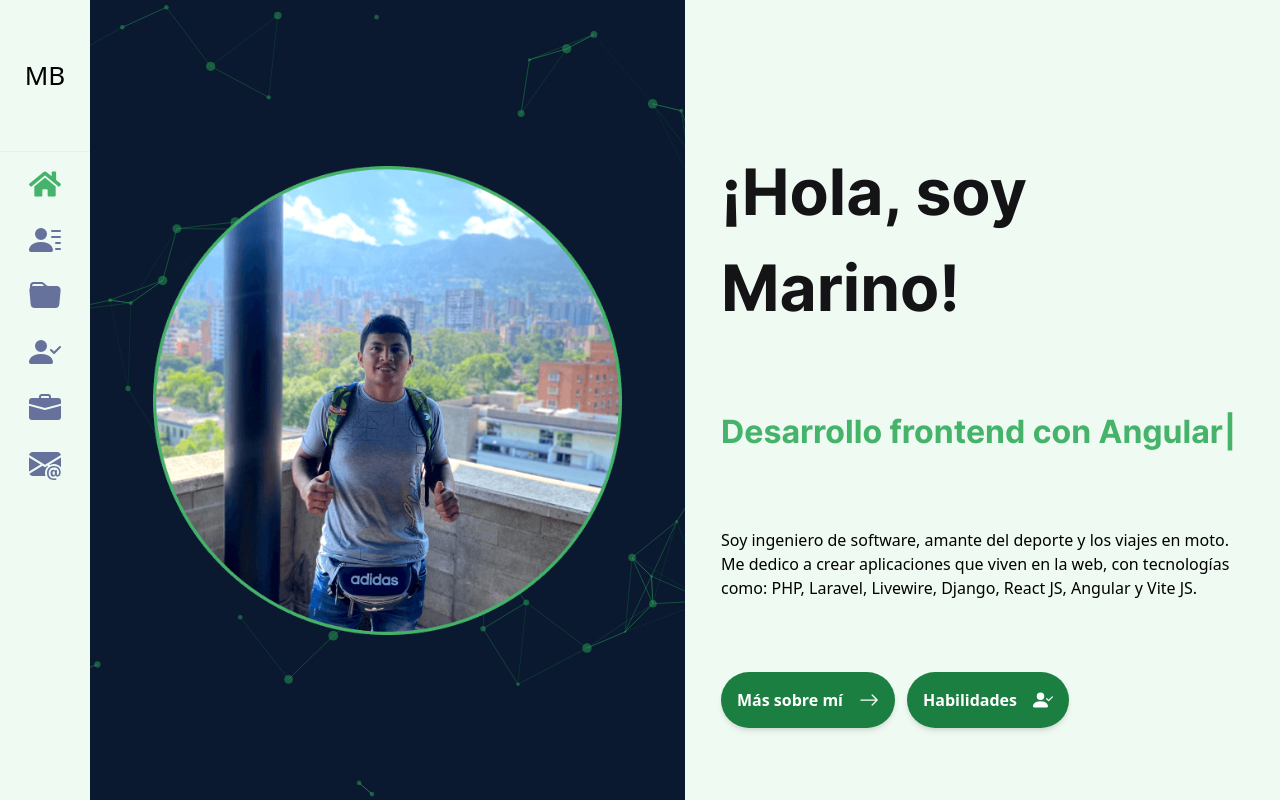
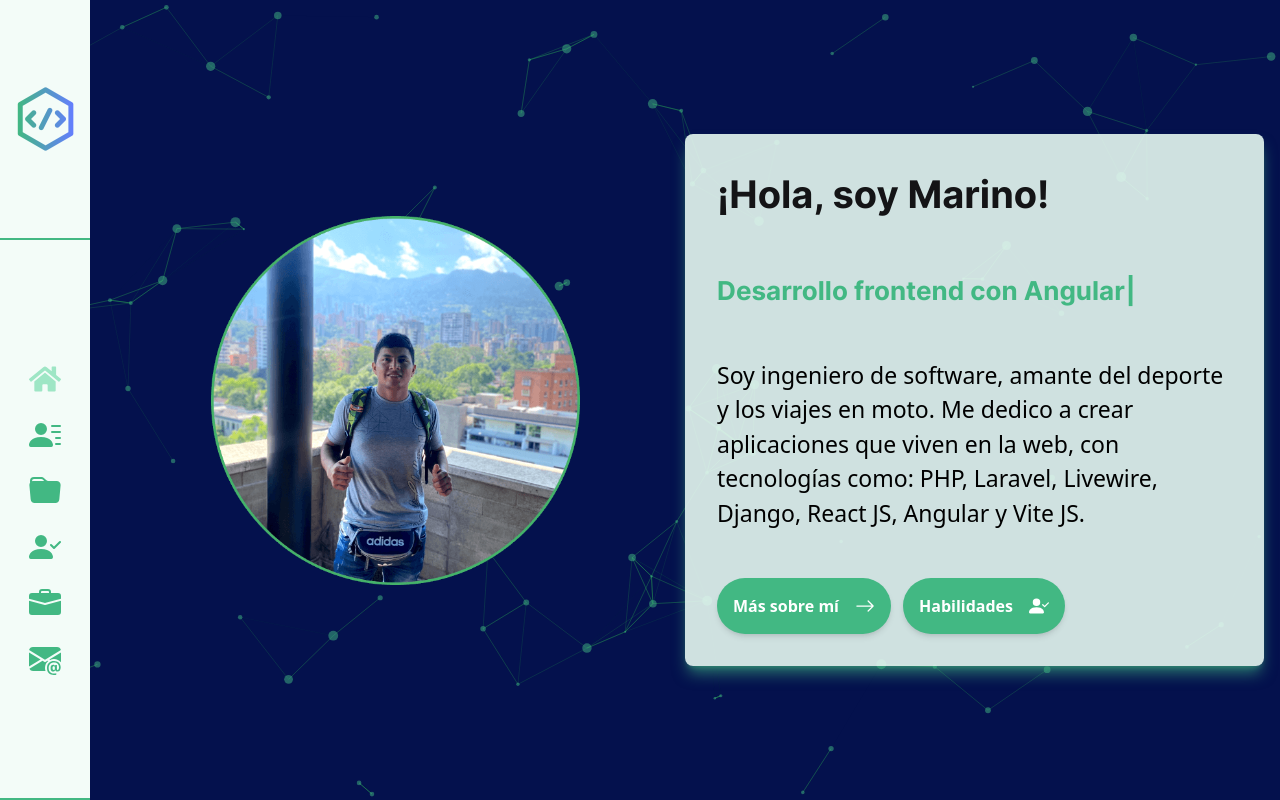
Before and after one commit to fili258-oss/marino-botina, a React (Vite) app: page / in a window 1280 px wide. Built offline with nearby package versions, Linux system fonts and the light colour scheme.

Commit message:
Refactor code structure for improved readability and maintainability

```diff
--- a/index.html
+++ b/index.html
@@ -2,14 +2,17 @@
 <html lang="es">
   <head>
     <meta charset="UTF-8" />
-    <link rel="icon" type="image/svg+xml" href="/vite.svg" />
+    <link rel="icon" type="image/png" href="/public/Favicon.png" />
     <meta name="viewport" content="width=device-width, initial-scale=1.0" />
-    <title>Marino Botina</title>
+    <title>Ingeniero de Software - Marino Botina</title>
     <link rel="stylesheet" href="src/assets/styles/index.css">
+    <meta name="description" content="Portafolio de Marino Botina, Ingeniero de Software.">
+    <meta name="keywords" content="Marino Botina, Ingeniero de Software, Portafolio, Desarrollo Web, React, TypeScript, Laravel, Vue Js, Django, Next Js">
+    <meta name="author" content="Marino Botina">
+
   </head>
   <body>
     <div id="root"></div>
     <script type="module" src="/src/main.tsx"></script>
-
   </body>
 </html>
--- a/src/components/ParticlesBackground.tsx
+++ b/src/components/ParticlesBackground.tsx
@@ -20,7 +20,7 @@ const ParticlesBackground = () => {
         options={{
             background: {
                 color: {
-                    value: "#0a192f",
+                    value: "#04114d",
                 },
             },
             fullScreen: {
@@ -53,7 +53,7 @@ const ParticlesBackground = () => {
             },
             particles: {
                 color: {
-                    value: "#2A9F55",
+                    value: "#42b883",
                 },
                 links: {
                     color: "#2A9F55",
--- a/src/components/navbar.tsx
+++ b/src/components/navbar.tsx
@@ -2,6 +2,8 @@ import { NavLink } from 'react-router-dom';
 
 import { dataNavbar } from '../data/data';
 import { useNavbarStore } from '../store/navbarStore';
+import Logo from '/Favicon.png';
+
 //import { useTranslation } from 'react-i18next';
 //import { languageData } from '../data/data';
 
@@ -14,29 +16,23 @@ const Navbar = () => {
         i18n.changeLanguage(lang_code);
     };*/
     return (
-        <nav className='order-3 bg-app-greenprimary-50 xl:justify-center sm:justify-center sm:order-1'>
-            <NavLink to='/'>
-                <h1 className='py-14 text-center border-b text-app-blue-dark text-[1.625rem] border-app-gray-100'>
-                    MB
-                </h1>
+        <nav className='flex flex-col bg-app-greenprimary-50 sm:order-1'>
+            <NavLink to='/' className='flex flex-col border-b-2 border-app-greenprimary-600 h-[30%] justify-center items-center'>
+                <img src={Logo} alt="Ing Marino Botina" className="w-16 h-16 mx-auto" />
             </NavLink>
-            <article className='py-4'>
-                <ul className='flex xl:flex-col sm:flex-row gap-y-6 gap-x-6'>
+            <ul className='flex flex-col justify-center items-center gap-6  border-b-2 h-[70%] border-app-greenprimary-600 py-4'>
                 {dataNavbar(navbarItemActive).nav.map((item) => (
                     <NavLink
                         key={item.id}
                         to={item.to}
-                            className=' flex flex-col items-center text-app-gray-700'
+                        className='flex items-center text-app-greenprimary-600'
                         onClick={() => {
                             selectedItemNavbar(item.id);
                         }}>
                         {item.icon}
-
                     </NavLink>
                 ))}
             </ul>
-            </article>
-
         </nav>
     );
 }
--- a/src/screens/Aboutme.tsx
+++ b/src/screens/Aboutme.tsx
@@ -7,7 +7,7 @@ import { BsFileEarmarkArrowDownFill } from "react-icons/bs";
 
 const Aboutme = () => {
     return (
-        <section className="grid rows bg-app-greenprimary-50 pt-36 px-9 overflow-y-auto">
+        <section className="grid rows bg-app-greenprimary-50 pt-36 px-9">
             <h2 className="font-inter font-bold text-[4rem] text-app-heading">Sobre mí</h2>
             <hr></hr>
             <p className="">Ingeniero de Software y desarrollador web Full Stack.</p>
@@ -27,8 +27,6 @@ const Aboutme = () => {
             <ul className="flex flex-row text-app-greenprimary-50 gap-3 py-3">
                 <li><a download="HojaDeVidaMarinoBotina.pdf" href="https://drive.google.com/uc?export=download&id=1uR7dFbGXi14RYF6Vw1jYcb8lpKqnz9Mb" className="inline-flex items-center  p-4 text-base text-white shadow-md transition duration-200 ease-in hover:bg-app-greenprimary-400 focus:bg-app-greenprimary-400 focus:outline-none bg-app-greenprimary-600 text-center rounded-full font-semibold">Descargar CV <BsFileEarmarkArrowDownFill className="w-5 h-5 ml-4"/></a></li>
             </ul>
-
-
         </section>
 
     )
--- a/src/screens/App.tsx
+++ b/src/screens/App.tsx
@@ -8,21 +8,16 @@ import Projects from '../screens/Projects';
 import Experience from '../screens/Experience';
 import Contact from '../screens/Contact';
 import ParticlesBackground from '../components/ParticlesBackground';
-import HomeMarino from '../assets/imgs/MarinoBotina.png';
+
 
 
 function App() {
   return (
-    <div className='grid xl:grid-cols-[90px_1fr] sm:grid-cols-[70px_1fr] w-screen h-screen '>
+    <div className='grid'>
+      <ParticlesBackground />
+      <div className='grid grid-cols-[70px_1fr] xl:grid-cols-[90px_1fr]  w-screen h-screen '>
           <Navbar />
-
-        <main className='grid grid-rows-2 xl:grid-cols-[50%_1fr] sm:grid-rows-none order-2'>
-
-            <section className="grid rows justify-items-center sm:px-4">
-              <ParticlesBackground/>
-                <img src={ HomeMarino} className="xl:h-[469px] xl:w-[469px] " alt="Imagen Perfil" />
-            </section>
-
+          <main className='grid grid-rows-1 order-2 overflow-y-auto h-screen'>
                 <Routes>
                   <Route path='/' element={<Home />} />
                   <Route path='/aboutme' element={<Aboutme />} />
@@ -32,8 +27,9 @@ function App() {
                   <Route path='/contact' element={<Contact />} />
                 </Routes>
           </main>
+      </div>
+    </div>
 
-    </div>
 
 
 
--- a/src/screens/Experience.tsx
+++ b/src/screens/Experience.tsx
@@ -7,7 +7,7 @@ import {
 
 const Experience = () => {
     return (
-        <section className="grid rows bg-app-greenprimary-50 pt-32 px-9 overflow-y-auto h-screen">
+        <section className="grid rows bg-app-greenprimary-50 pt-32 px-9">
             <h2 className="font-inter font-bold text-[4rem] text-app-heading">Mi experiencia</h2>
             <hr className="mb-4"></hr>
             <Tab.Group>
--- a/src/screens/Home.tsx
+++ b/src/screens/Home.tsx
@@ -2,14 +2,21 @@ import { BsArrowRight, BsFillPersonCheckFill } from "react-icons/bs";
 import { NavLink } from 'react-router-dom';
 import { useNavbarStore } from '../store/navbarStore';
 import Typewriter from 'typewriter-effect';
+import HomeMarino from '../assets/imgs/MarinoBotina.png';
 
 const Home = () => {
     const { selectedItemNavbar } = useNavbarStore();
     return (
 
-        <section className="grid rows bg-app-greenprimary-50 pt-36 px-9">
-            <h2 className="font-inter font-bold text-[4rem]  text-app-heading">¡Hola, soy Marino!</h2>
-            <h3 className="font-inter font-bold text-[32px] text-app-greenprimary-400">
+        <section className="grid grid-cols-1 md:grid-cols-2 xl:grid-cols-[50%_1fr] items-center mx-4">
+            <article>
+            <section className="justify-items-center py-10">
+                <img src={ HomeMarino} className="h-[200px] md:h-[270px] xl:h-[369px] w-auto" alt="Imagen Perfil" />
+            </section>
+            </article>
+            <article className ="flex flex-col gap-12 p-8 bg-app-greenprimary-100/90 rounded-lg shadow-lg shadow-app-greenprimary-600/60">
+                <h2 className="font-inter font-bold text-[30px] md:text-[32px] lg:text-[38px] xl:text-[38px]  text-app-heading">¡Hola, soy Marino!</h2>
+                <h3 className="font-inter font-bold text-[20px] md:text-[22px] lg:text-[24px] xl:text-[26px] text-app-greenprimary-600">
                 <Typewriter
                     options={{
                         strings: ['Desarrollo frontend con Angular', 'Desarrollo backend con Laravel','Administración de bases de datos'],
@@ -20,8 +27,7 @@ const Home = () => {
                 />
                 </h3>
 
-            <p>Soy ingeniero de software, amante del deporte y los viajes en moto. Me dedico a crear aplicaciones que viven en la web, con tecnologías como: PHP, Laravel, Livewire, Django, React JS, Angular y Vite JS.</p>
-
+                <p className="text-[17px] md:text-[19px] lg:text-[21px] xl:text-[23px]">Soy ingeniero de software, amante del deporte y los viajes en moto. Me dedico a crear aplicaciones que viven en la web, con tecnologías como: PHP, Laravel, Livewire, Django, React JS, Angular y Vite JS.</p>
                 <ul className="flex flex-row text-app-greenprimary-50 gap-3">
                     <li>
                         <NavLink
@@ -48,6 +54,8 @@ const Home = () => {
                         </NavLink>
                     </li>
                 </ul>
+            </article>
+
         </section>
 
     )
--- a/src/screens/Projects.tsx
+++ b/src/screens/Projects.tsx
@@ -12,7 +12,7 @@ import { Navigation } from 'swiper/modules';
 
 const Projects = () => {
     return (
-        <section className="grid rows bg-app-greenprimary-50 pt-32 px-9 overflow-y-auto h-screen">
+        <section className="grid rows bg-app-greenprimary-50 pt-32 px-9">
             <h2 className="font-inter font-bold text-[4rem] text-app-heading">Proyectos</h2>
             <hr></hr>
 
--- a/src/screens/Skills.tsx
+++ b/src/screens/Skills.tsx
@@ -11,7 +11,7 @@ import WordpressIcon from '../assets/imgs/WordPress.png'
 
 const Skills = () => {
     return (
-        <section className="grid rows bg-app-greenprimary-50 pt-36 px-9 overflow-auto">
+        <section className="grid rows bg-app-greenprimary-50 pt-36 px-9">
             <h2 className="font-inter font-bold text-[4rem] text-app-heading">Mis habilidades</h2>
             <hr></hr>
             <Tab.Group>
--- a/tailwind.config.js
+++ b/tailwind.config.js
@@ -11,32 +11,44 @@ export default {
         'app-heading':'#141416',
         'app-white': '#ffffff',
         'app-greenprimary': {
-          '50': '#effaf2',
-          '100': '#d7f4dc',
-          '200': '#b3e7bf',
-          '300': '#81d49a',
-          '400': '#45b36a',
-          '500': '#2a9f55',
-          '600': '#1c7f42',
-          '700': '#166637',
-          '800': '#14512e',
-          '900': '#114327',
-          '950': '#092517',
+          '50': '#f3fcf8',
+          '100': '#e6f9f1',
+          '200': '#daf7e9',
+          '300': '#c1f0db',
+          '400': '#9ee6c5',
+          '500': '#71d6a8',
+          '600': '#42b883',
+          '700': '#39a273',
+          '800': '#328660',
+          '900': '#2c684d',
+          '950': '#143928',
         },
         'app-gray': {
-          50: '#f3f7fa',
-          100: '#eaeff5',
-          200: '#d8e2ed',
-          300: '#c1cfe0',
-          400: '#a7b7d2',
-          500: '#90a0c4',
-          600: '#707eae',
-          700: '#66719c',
-          800: '#545d7f',
-          900: '#485067',
-          950: '#2a2e3c',
+          '50': '#f3f7fa',
+          '100': '#eaeff5',
+          '200': '#d8e2ed',
+          '300': '#c1cfe0',
+          '400': '#a7b7d2',
+          '500': '#90a0c4',
+          '600': '#707eae',
+          '700': '#66719c',
+          '800': '#545d7f',
+          '900': '#485067',
+          '950': '#2a2e3c',
         },
-
+        'app-blue': {
+          '50': '#f5f7ff',
+          '100': '#e5eaff',
+          '200': '#d1d9ff',
+          '300': '#b8c4ff',
+          '400': '#8a9dff',
+          '500': '#647eff',
+          '600': '#173aee',
+          '700': '#0d2dce',
+          '800': '#1029a8',
+          '900': '#132686',
+          '950': '#04114d',
+        },
       },
     },
   },
```
Also changed, not shown: public/Favicon.png (added), 1 other file (tests, documents, lock files or other folders). Lines whose indentation alone changed are shown as unchanged.
